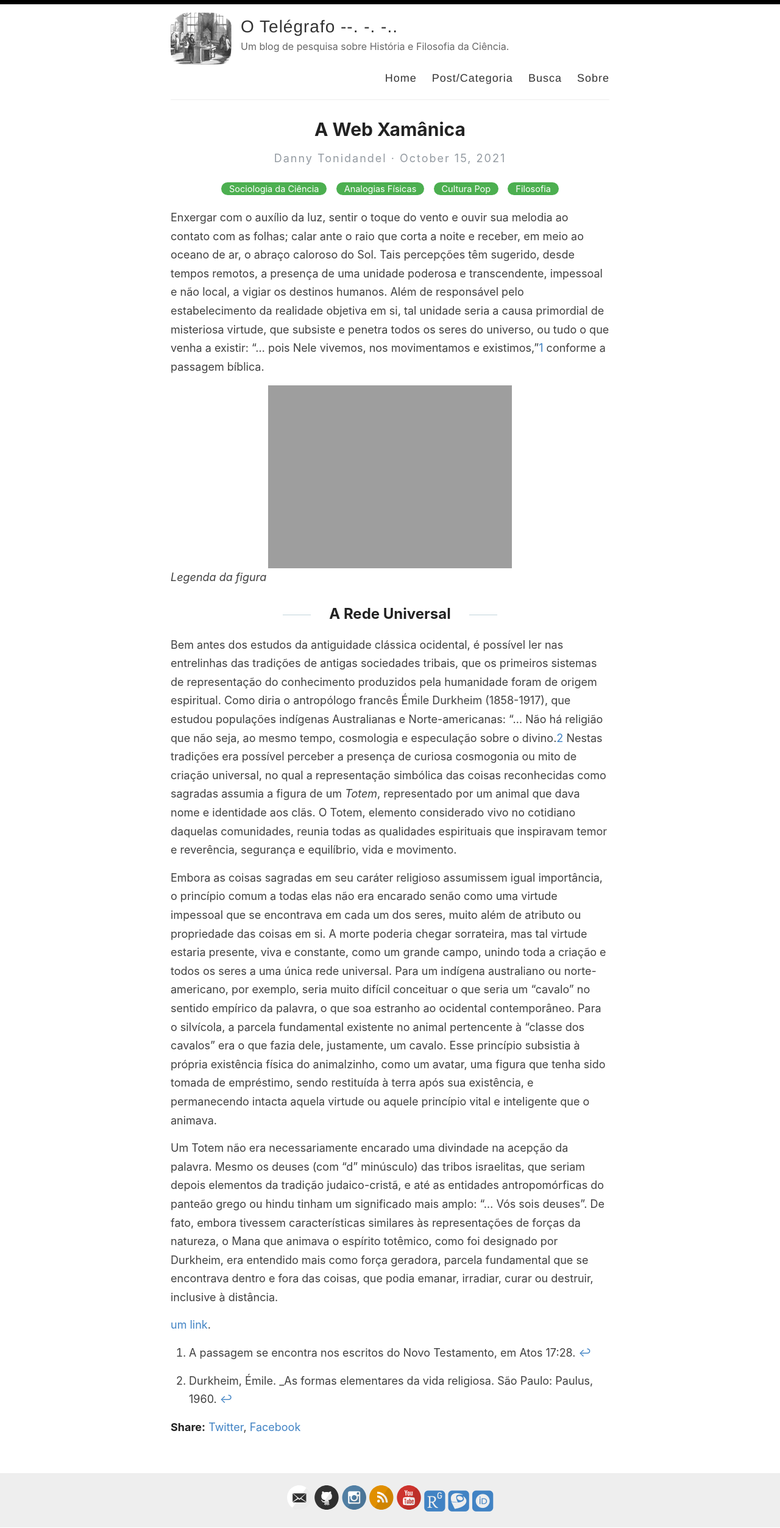
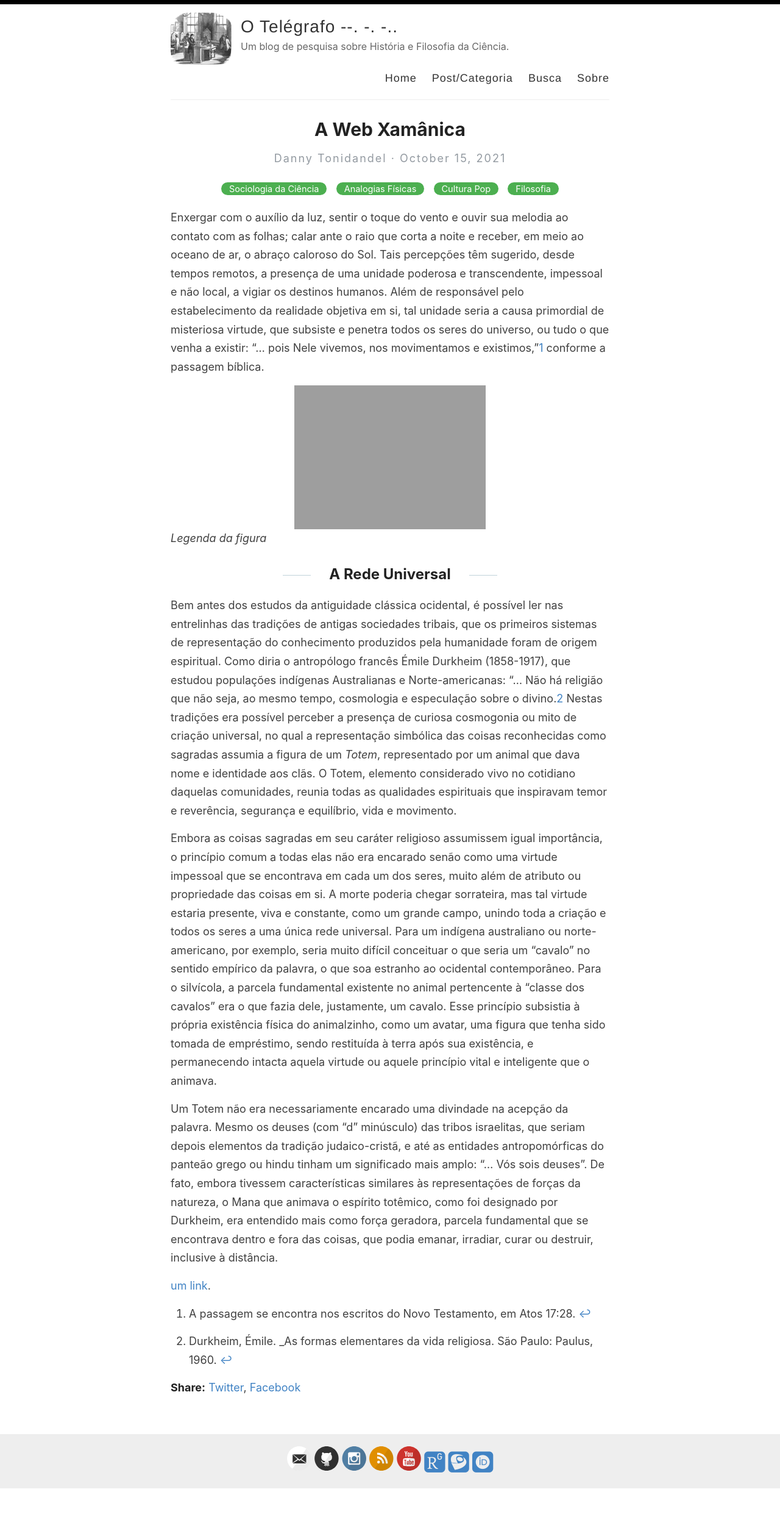
Before and after one commit to tonidandel/otelegrafo_, a Jekyll site: the page built from _posts/2021-10-15-a-web-xamanica.md, in a window 1280 px wide. Shown: the whole page at 61% size. Built offline with Jekyll 4.4.1, drawn with Linux system fonts in a browser that asks for light colours; nearby versions of some CDN libraries; some web fonts are replaced; after the commit the page ends 2442 px from its top, so only the background shows below that.

Commit message:
post-web-xamanica-e-figura-kepler

```diff
--- a/_posts/2021-10-15-a-web-xamanica.md
+++ b/_posts/2021-10-15-a-web-xamanica.md
@@ -12,10 +12,11 @@
 Enxergar com o auxílio da luz, sentir o toque do vento e ouvir sua melodia ao contato com as folhas; calar ante o raio que corta a noite e receber, em meio ao oceano de ar, o abraço caloroso do Sol. Tais percepções têm sugerido, desde tempos remotos, a presença de uma unidade poderosa e transcendente, impessoal e não local, a vigiar os destinos humanos. Além de responsável pelo estabelecimento da realidade objetiva em si, tal unidade seria a causa primordial de misteriosa virtude, que
 subsiste e penetra todos os seres do universo, ou tudo o que venha a existir: "... pois Nele vivemos, nos movimentamos e existimos,"[^1] conforme a passagem bíblica.
 
- ![Legenda da figura.](https://otelegrafo.com/images/figura.svg)
+ <img title="" src="https://otelegrafo.com/images/kepler-mysterium-1596-imagem-ceu-copernicano.svg" alt="Legenda da figura." width="314" data-align="center">
  *Legenda da figura*
 
 ## A Rede Universal
+
 Bem antes dos estudos da antiguidade clássica ocidental, é possível ler nas entrelinhas das tradições de antigas sociedades tribais, que os primeiros sistemas de representação do conhecimento produzidos pela humanidade foram de origem espiritual. Como diria o antropólogo francês Émile Durkheim
 (1858-1917), que estudou populações indígenas Australianas e Norte-americanas: "... Não há religião que não seja, ao mesmo tempo, cosmologia e especulação sobre o divino.[^2]  Nestas tradições era possível perceber a presença de curiosa cosmogonia ou mito de criação universal, no qual a representação simbólica das coisas reconhecidas como sagradas assumia a figura de um *Totem*, representado por um animal que dava nome e identidade aos clãs. O Totem, elemento considerado vivo no cotidiano daquelas comunidades, reunia todas as qualidades espirituais que inspiravam temor e reverência, segurança e equilíbrio, vida e movimento.
 
@@ -30,8 +31,6 @@
 
  [um link](https://otelegrafo.com/link/).
 
-
-
 [^1]: A passagem se encontra nos escritos do Novo Testamento, em Atos 17:28.
 
 [^2]: Durkheim, Émile. _As formas elementares da vida religiosa. São Paulo: Paulus, 1960.
```
